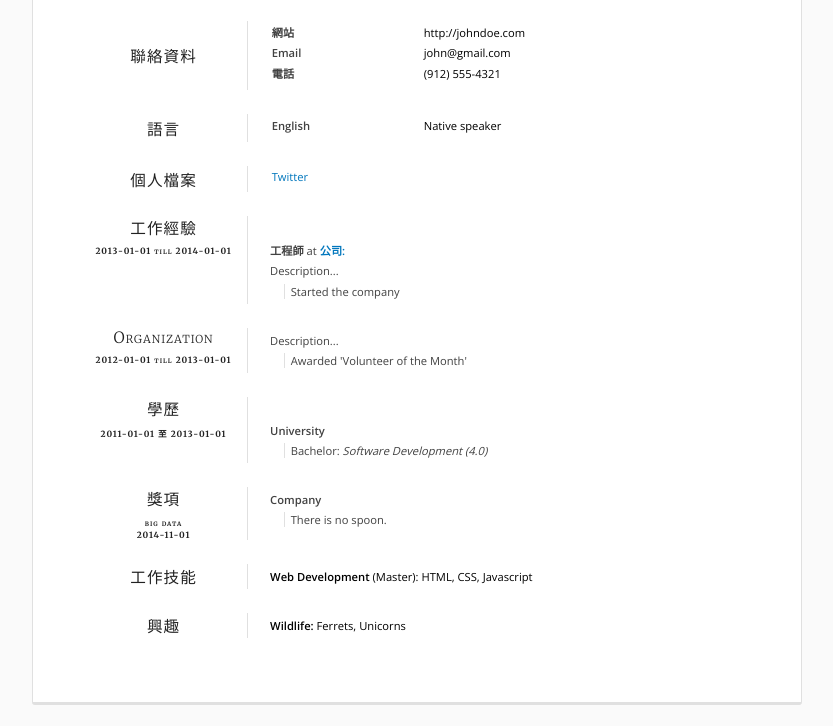
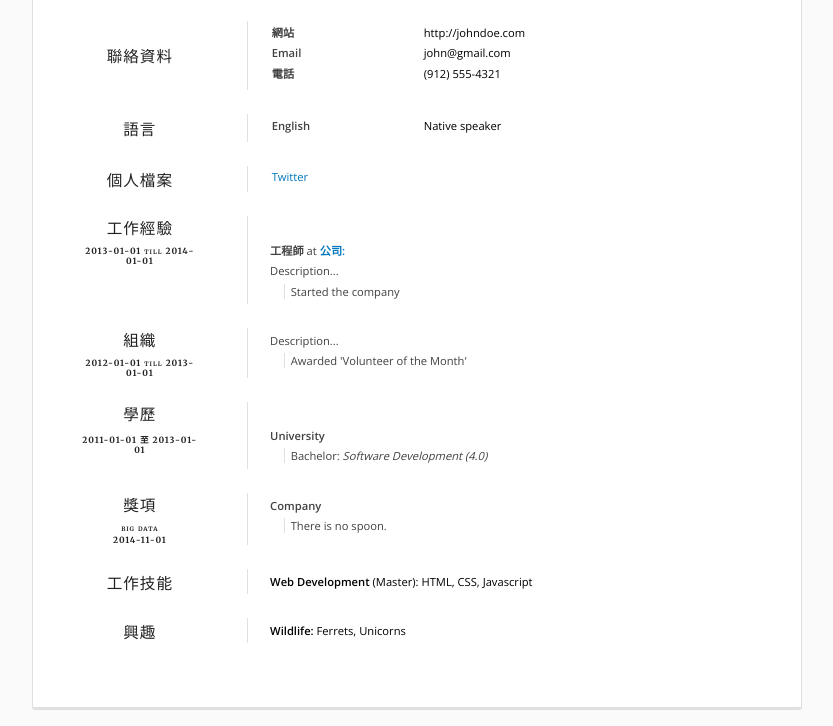
Before and after one commit to Canner-can/resume-theme-paper, a website: page index.html in a window 1280 px wide. Shown: the part 168-894 px from the top of the page, without its empty margins (223-1056 px from the left). Drawn offline with nearby package versions, Linux system fonts and the light colour scheme.

Commit message:
fixed format

```diff
--- a/css/style.css
+++ b/css/style.css
@@ -1,3 +1,5 @@
+
+
 body, html {
   padding-top:2.5em;
   margin:0;
@@ -154,6 +156,7 @@ body > div > article > div > section:last-child {
 }
 
 .content-cat {
+  font-weight: bold;
   font-family: "Merriweather";
   font-variant:small-caps;
   font-weight:300;
@@ -167,6 +170,7 @@ body > div > article > div > section:last-child {
   vertical-align:middle;
 
   padding-left:6.66%;
+  padding-right: 6.66%;
   width:30%;
 }
 
--- a/index.html
+++ b/index.html
@@ -150,7 +150,7 @@
 				      <section class="content">
 				        <div class="row">
 				          <div class="content-cat big-text">
-				          	Organization
+				          	組織
 
 				            		<p>2012-01-01 till 2013-01-01</p>
 
--- a/resume.hbs
+++ b/resume.hbs
@@ -221,7 +221,7 @@
 				        <div class="row">
 				          <div class="content-cat big-text">
 				          {{#if organization}}
-				          	{{organization}}
+				          	組織
 				          {{/if}}
 
 									{{#if startDate}}
```
